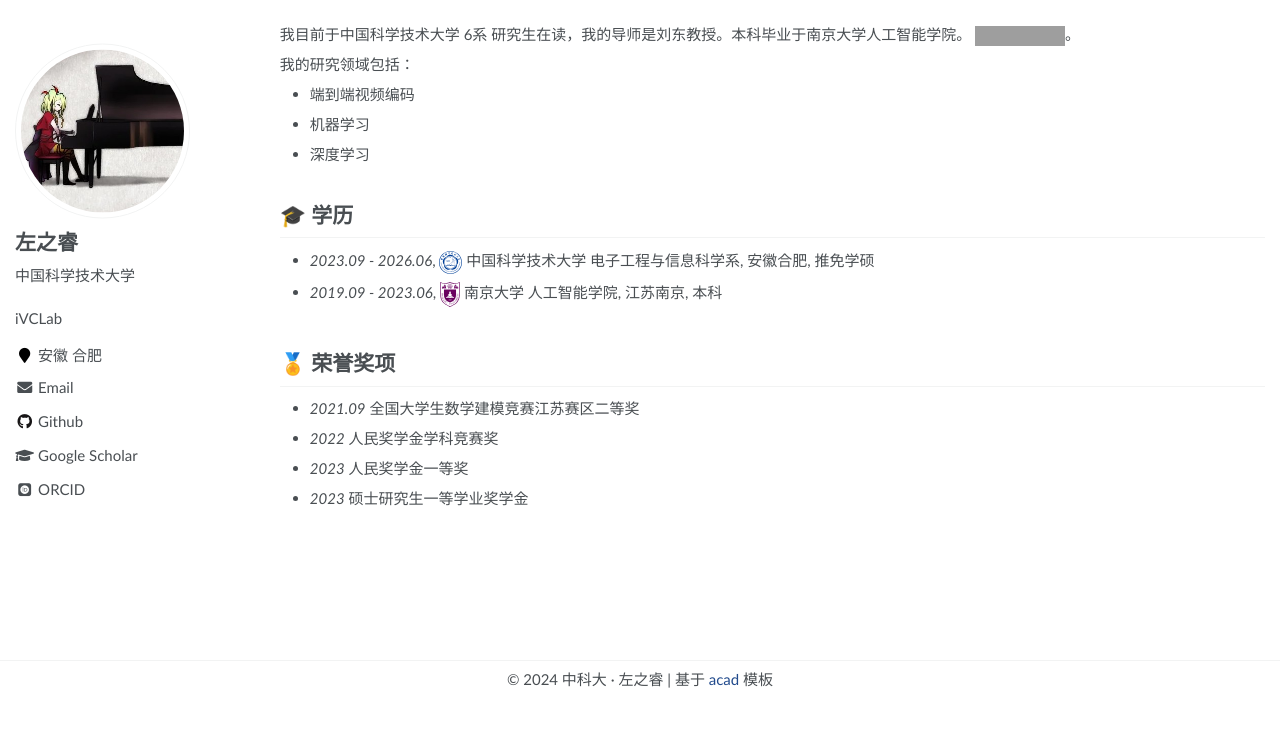
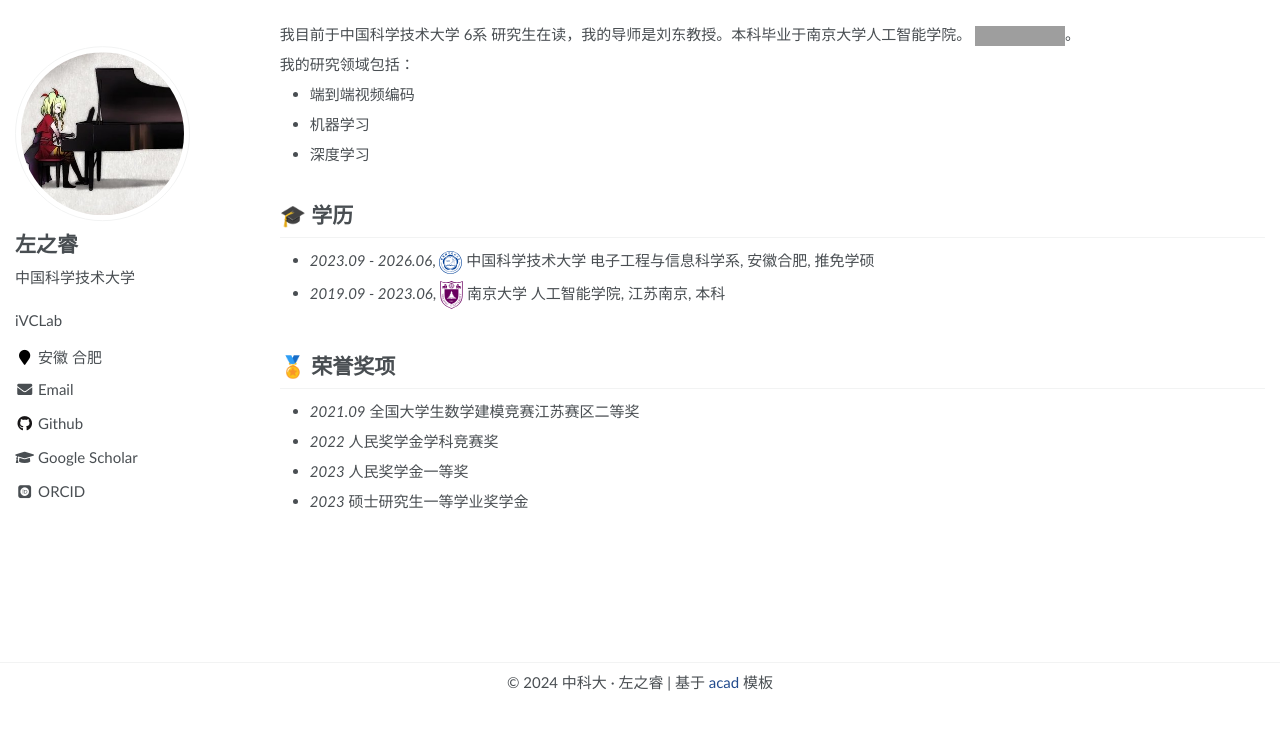
Before and after one commit to DeathPolca/DeathPolca.github.io, a Jekyll site: the page built from _pages/about.md, in a window 1280 px wide. Shown: the top 730 px of the page. Built offline with Jekyll 4.4.1, drawn with Linux system fonts in a browser that asks for light colours; some web fonts are replaced; grey boxes are pictures that could not be loaded.

Commit message:
small change

```diff
--- a/_pages/about.md
+++ b/_pages/about.md
@@ -32,7 +32,7 @@ redirect_from:
 
 # 🎓 学历
 - *2023.09 - 2026.06*, <a href="https://www.ustc.edu.cn/"><img class="svg" src="/images/ustc.svg" width="23pt"></a> 中国科学技术大学 电子工程与信息科学系, 安徽合肥, 推免学硕
-- *2019.09 - 2023.06*, <a href="https://www.nju.edu.cn/"><img class="svg" src="/images/nju.svg" width="20pt"></a> 南京大学 人工智能学院, 江苏南京, 本科
+- *2019.09 - 2023.06*, <a href="https://www.nju.edu.cn/"><img class="svg" src="/images/nju.svg" width="23pt"></a> 南京大学 人工智能学院, 江苏南京, 本科
 
 <span class='anchor' id='-lwzl'></span>
 
```
